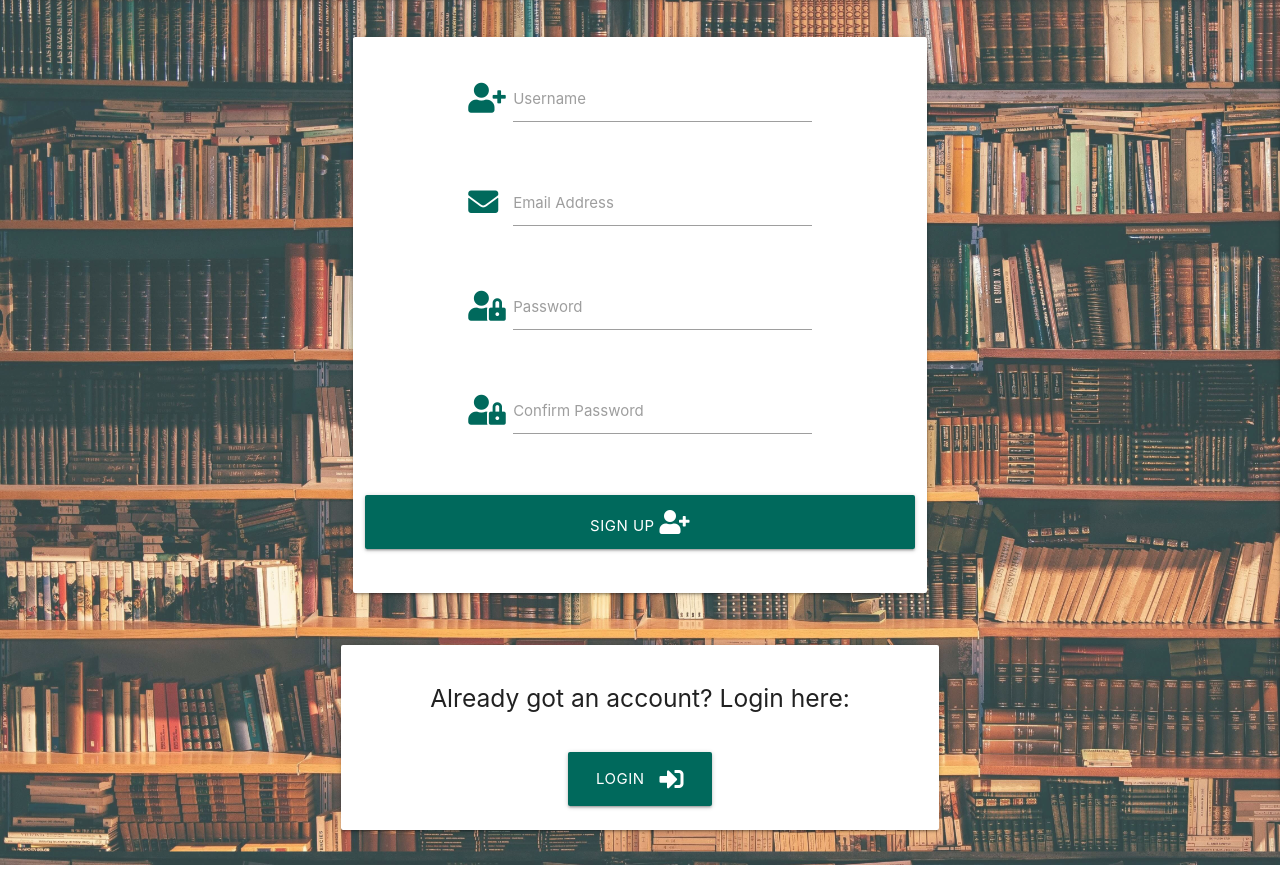
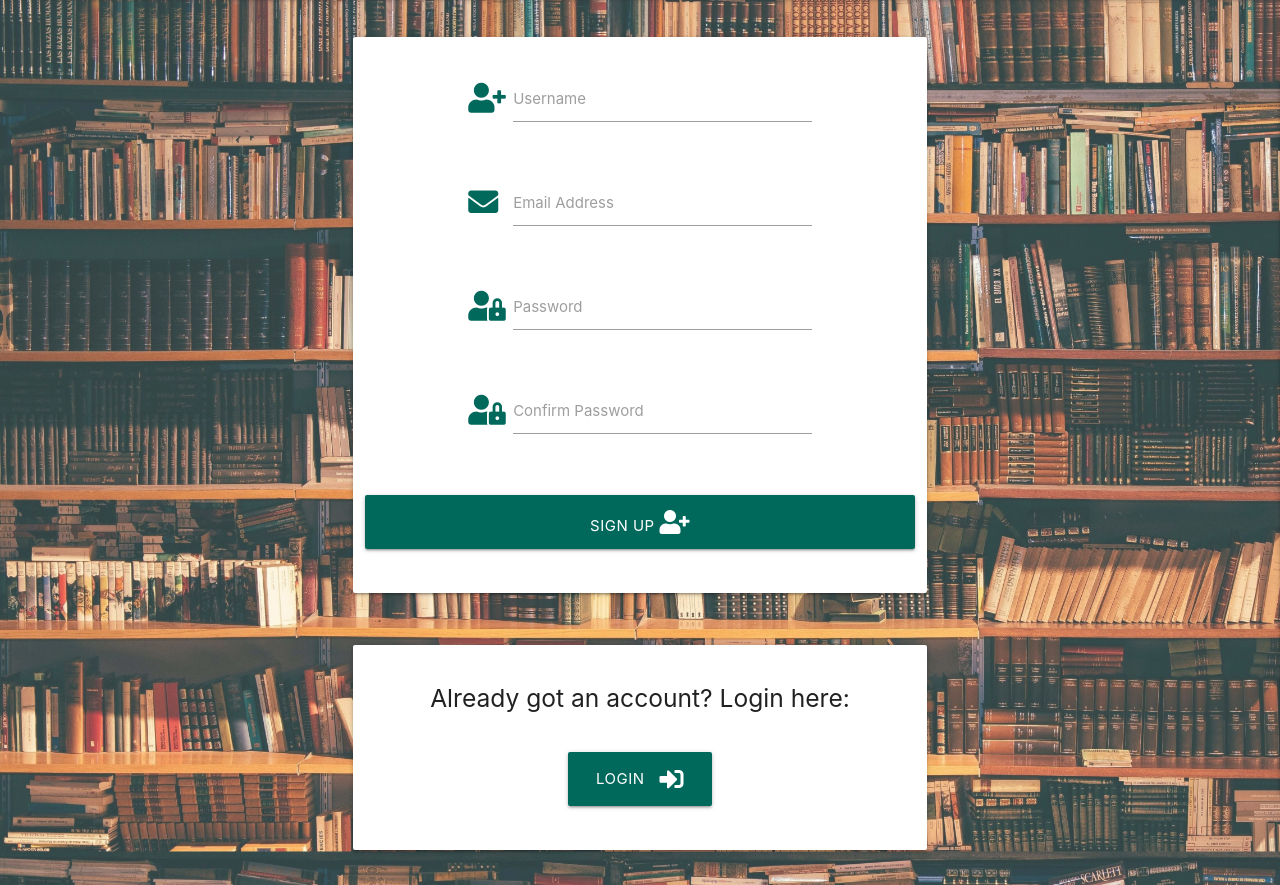
Before and after one commit to RobKnowles248/book-club, a Flask app: page /signup in a window 1280 px wide. Shown: the part 65-950 px from the top of the page. Run offline with Flask 2, Linux system fonts and the light colour scheme; some libraries are stand-ins or nearby versions.

Commit message:
Restyle login and signup pages to be consistent across the page

```diff
--- a/templates/signup.html
+++ b/templates/signup.html
@@ -51,11 +51,13 @@
     <!-- redirect button to login page -->
     <div class="row top-margin">
         <div class="col s12 m8 offset-m2">
-            <div class="card-panel row center-align">
-                <h5 class="col s12">Already got an account? Login here:</h5>
-                <a href="{{ url_for('login') }}" class="btn-large teal darken-3 top-margin">
-                    Login <i class="fas fa-sign-in-alt right"></i>
-                </a>
+            <div class="card-panel center-align">
+                <div class="row">
+                    <h5 class="col s12">Already got an account? Login here:</h5>
+                    <a href="{{ url_for('login') }}" class="btn-large teal darken-3 top-margin">
+                        Login <i class="fas fa-sign-in-alt right"></i>
+                    </a>
+                </div>
             </div>
         </div>
     </div>
```
Also changed, not shown: templates/login.html (+7 -5 lines).
